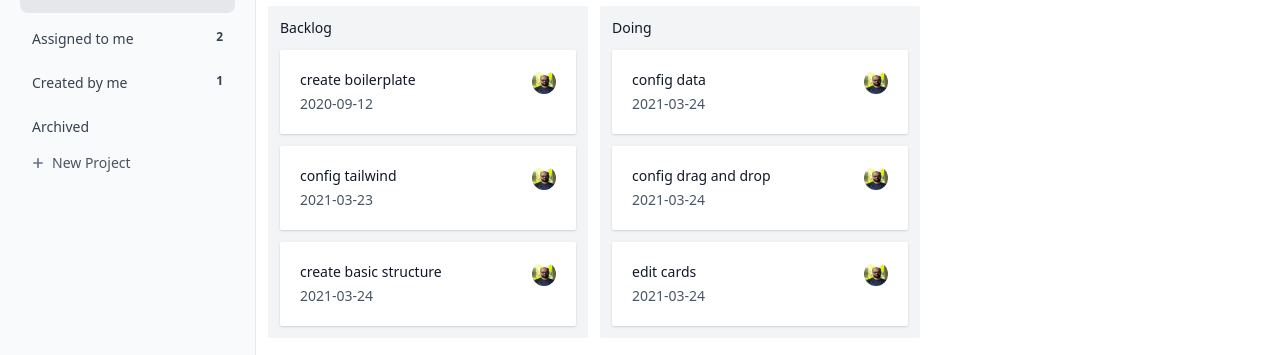
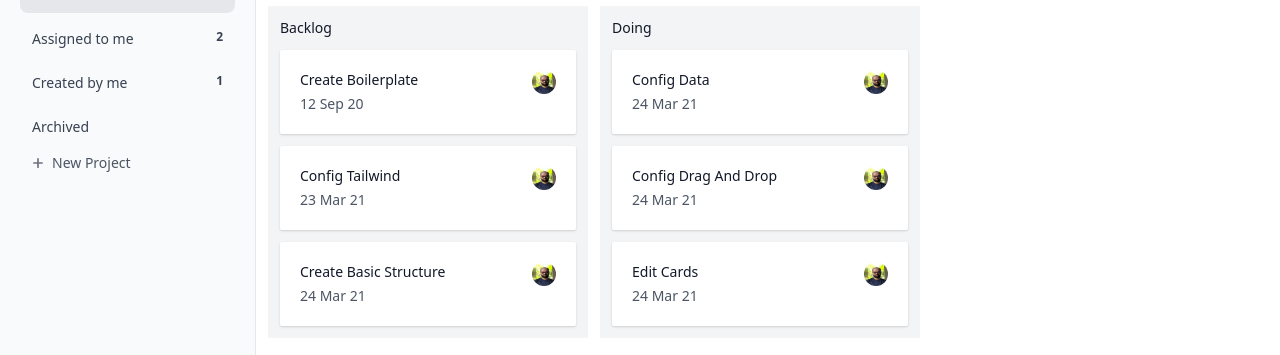
Before and after one commit to nahukas/trelloclone, a React (Create React App) app: page / in a window 1280 px wide. Shown: the part 127-482 px from the top of the page. Built offline with nearby package versions, Linux system fonts and the light colour scheme.

Commit message:
Finish Date

```diff
--- a/package.json
+++ b/package.json
@@ -10,6 +10,7 @@
     "@types/node": "^12.20.17",
     "@types/react": "^17.0.15",
     "@types/react-dom": "^17.0.9",
+    "moment": "^2.29.1",
     "prettier": "^2.3.2",
     "react": "^17.0.2",
     "react-beautiful-dnd": "^13.1.0",
--- a/src/App.tsx
+++ b/src/App.tsx
@@ -1,6 +1,7 @@
 import React, { useState } from 'react';
 import { DragDropContext, DropResult } from 'react-beautiful-dnd';
 import { v4 as uuid } from 'uuid';
+import moment from 'moment';
 import store from './data/data';
 import { dataContext } from './context/storeApi';
 import Sidebar from './components/Sidebar';
@@ -11,12 +12,15 @@ import { ICard } from './components/List/Card';
 const App: React.FC = () => {
   const [data, setData] = useState(store);
 
+  console.log(moment('2021-08-01').format('D MMMM YY'));
+
   const addCard = (title: string, tag?: string) => {
     const cardId = uuid();
+    const today = moment().format('YYYY-MM-DD');
     const newCard: ICard = {
       title,
       id: cardId,
-      date: '2021-03-30',
+      date: today,
       tag,
     };
 
--- a/src/components/List/Card.tsx
+++ b/src/components/List/Card.tsx
@@ -1,5 +1,6 @@
 import React from 'react';
 import profilePic from '../../assets/profile.jpg';
+import moment from 'moment';
 import { Draggable } from 'react-beautiful-dnd';
 import { EnumColor, EnumTag } from '../../data/constants';
 
@@ -39,6 +40,8 @@ const Card: React.FC<CardProps> = ({
     return EnumColor.blue;
   };
 
+  const dateFormatted = moment(date).format('D MMM YY');
+
   return (
     <Draggable draggableId={id} index={index}>
       {(provided) => (
@@ -51,7 +54,7 @@ const Card: React.FC<CardProps> = ({
         >
           <span className="block p-5 bg-white rounded-sm shadow">
             <div className="flex justify-between">
-              <p className="text-sm font-medium leading-snug text-gray-900">
+              <p className="text-sm capitalize font-medium leading-snug text-gray-900">
                 {title}
               </p>
               <span>
@@ -60,7 +63,7 @@ const Card: React.FC<CardProps> = ({
             </div>
             <div className="flex justify-between items-center">
               <div className="text-sm text-gray-600">
-                <time dateTime="2020-09-14">{date}</time>
+                <time dateTime={dateFormatted}>{dateFormatted}</time>
               </div>
               {tag && (
                 <div className="mt-2">
```
Also changed, not shown: 1 other file (tests, documents, lock files or other folders).
